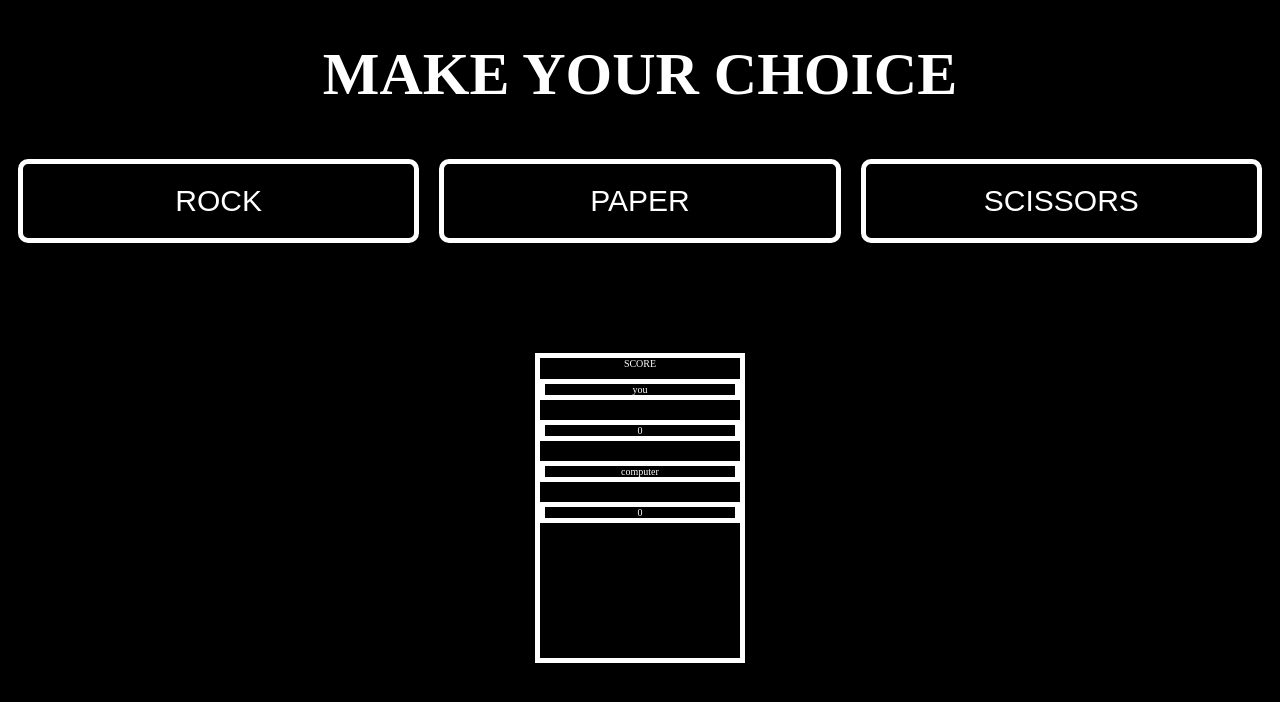
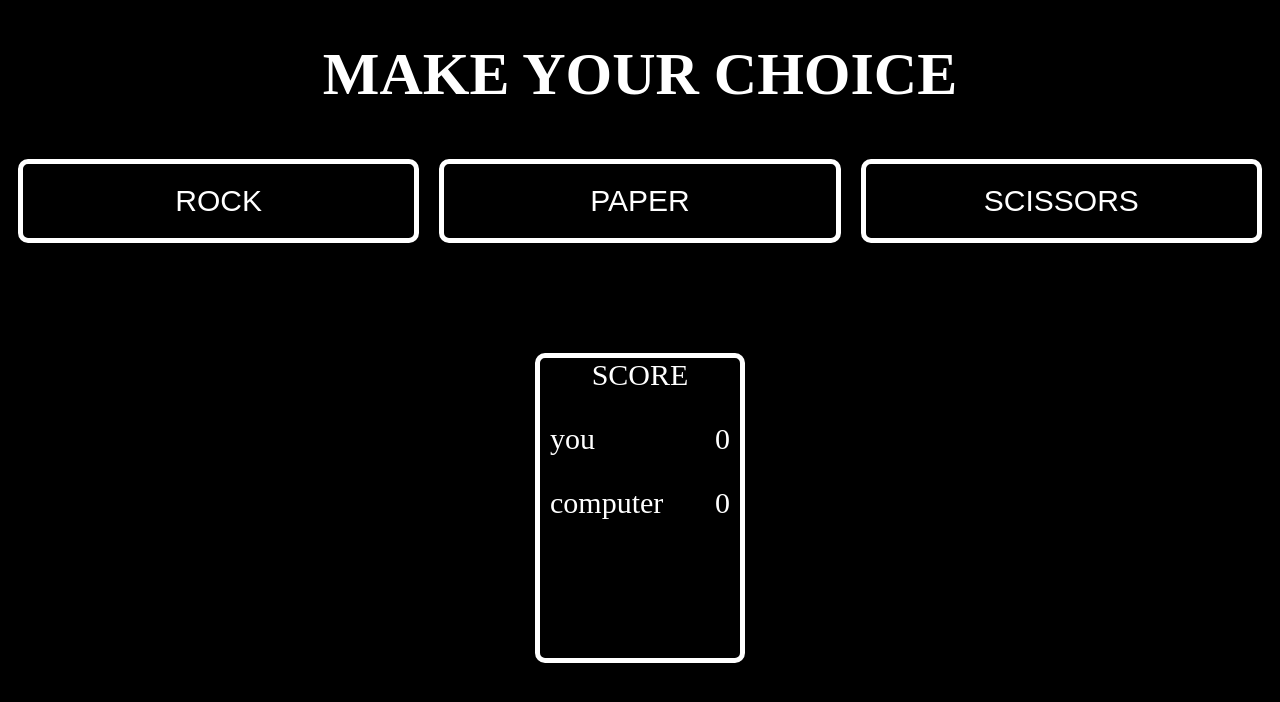
Before and after one commit to aazucena7/Rock_Paper_Scissors, a plain HTML site: page index.html in a window 1280 px wide. Drawn offline with Linux system fonts and the light colour scheme.

Commit message:
added scorebox functionality

```diff
--- a/index.html
+++ b/index.html
@@ -18,11 +18,12 @@
 
   <div class = "score-section">
     <div id = "scoreboard">SCORE
-
-      <p>you</p>
-      <p id = "score1">0</p>
-      <p>computer</p>
-      <p id = "score2">0</p>
+      <div class="flex-left">you
+        <div id = "UserScore">0</div>
+      </div>
+      <div class="flex-right">computer
+        <div id = "ComputerScore">0</div>
+      </div>
     </div>
   </div>
 </body>
@@ -33,28 +34,38 @@ let wins = 0;
 let losses = 0;
 let ties = 0;
 
+
 const buttons = document.querySelectorAll('button');
 let UserChoice = "";
 
 buttons.forEach((button) => {
   button.addEventListener('click', () => {
     UserChoice = button.id;
+
     //playRound(UserChoice, getComputerChoice());
     let result = playRound(UserChoice, getComputerChoice());
     alert(result);
       if (result.search('win') === -1  && result.search('tie') === -1) {
         losses++;
+        document.getElementById("ComputerScore").innerHTML = losses;
+        if (losses === 2) {
+          alert('YOU LOSE! BETTER LUCK NEXT TIME.');
+        }
       }
       else if (result.search('lose') === -1 && result.search('tie') === -1) {
         wins++;
+        document.getElementById("UserScore").innerHTML = wins;
+        if (wins === 2) {
+          alert('YOU WIN! CONGRATS!');
+        }
       }
       else if (result.search('tie') > 1) {
         ties++;
       }
       console.log(wins);
+
   });
 });
-
 
 function getComputerChoice() {
 let choice = ['rock', 'paper', 'scissors'];
@@ -92,25 +103,24 @@ function playRound(playerSelection, computerSelection){
   }
   else {
     return g;
-
   }
 
 }
-
-  //if (wins > losses && wins > tie) {
-    //alert('You win!');
+ // function results() {
+ // if (wins > losses && wins > ties) {
+//    alert('You win!');
   //}
-  //else if (losses > wins && losses > tie) {
-    //alert('You lose! Better luck next time.');
-  //}
+ // else if (losses > wins && losses > ties) {
+  //  alert('You lose! Better luck next time.');
+ // }
   //else if (wins === losses) {
-    //alert('A tie. No one wins!');
+  //  alert('A tie. No one wins!');
   //}
 
 
   //alert('Wins: ' + wins + ' Losses: ' + losses + ' Ties: ' + tie);
 
-
+//}
 
 
 
--- a/styles.css
+++ b/styles.css
@@ -31,14 +31,28 @@ button {
 button:hover {
     border: .5rem solid yellow;
 }
+.flex-left {
+    display: flex;
+    align-items: center;
 
-p {
-    color: white;
+    width: 18rem;
+    justify-content: space-between;
+    padding-top: 3rem;
+    padding-left: 3rem;
+    padding-right: 3rem;
+
+}
+
+.flex-right {
     display: flex;
-    justify-content: center;
+    align-items: center;
+    justify-content: space-between;
+    width: 18rem;
+    padding-top: 3rem;
 
-    border: .5rem solid white;
 }
+
+
 .score-section{
     display: flex;
     justify-content: center;
@@ -48,11 +62,12 @@ p {
 
 #scoreboard {
     display: flex;
-    text-align: center;
     flex-direction: column;
-
+    align-items: center;
     border: .5rem solid white;
     color: white;
     height: 30rem;
     width: 20rem;
+    font-size: 3rem;
+    border-radius: 10px;
 }
```
